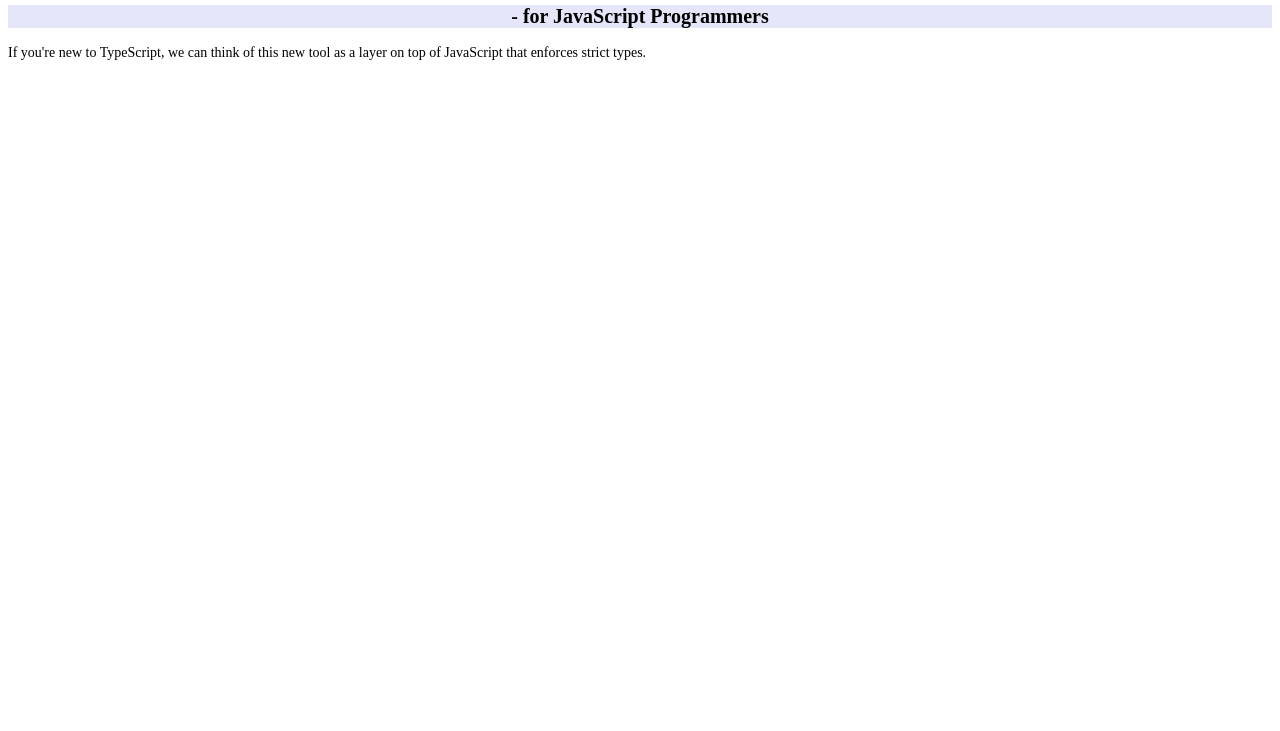
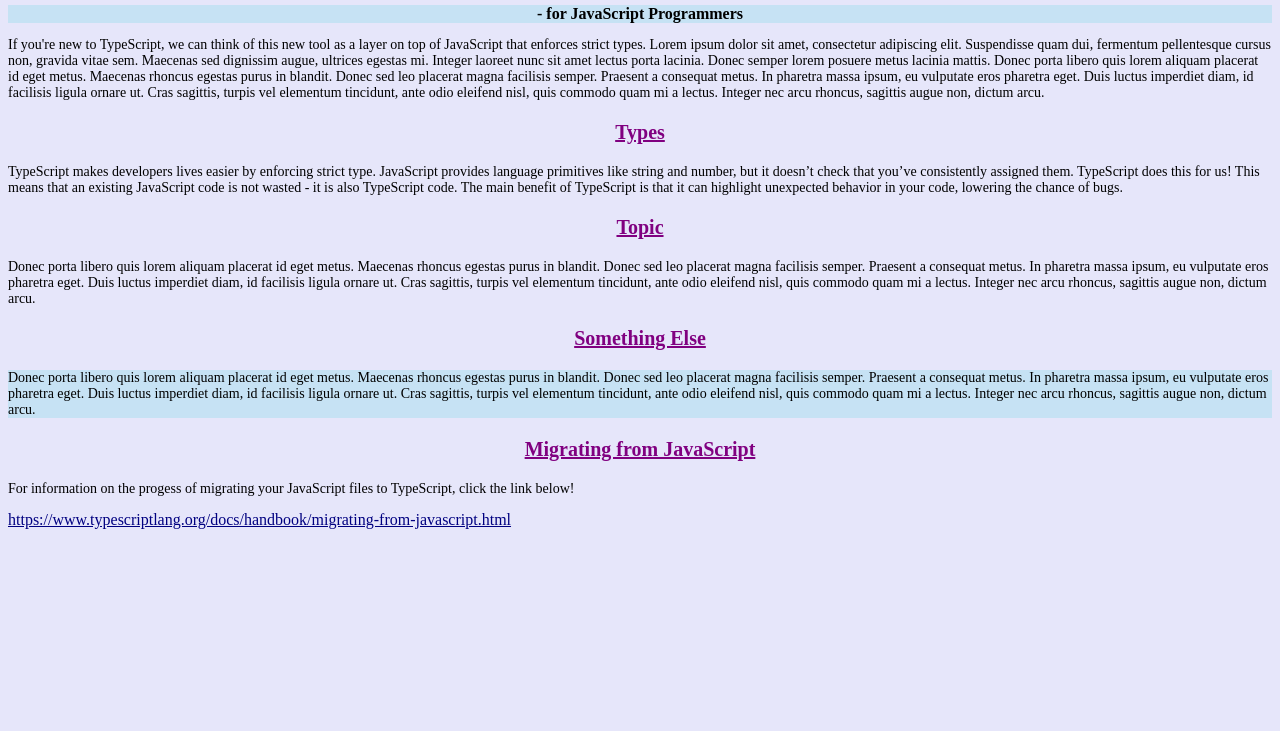
Before and after one commit to cs401-fall2022/lesson14-aprilclark597, a plain HTML site: page index.html in a window 1280 px wide. Shown: the part 69-800 px from the top of the page. Drawn offline with Linux system fonts and the light colour scheme.

Commit message:
added elements

```diff
--- a/css/style.css
+++ b/css/style.css
@@ -1,14 +1,30 @@
+
+*{background-color: lavender;}
+
 h1{
     font-size: 30px;
     color: purple;
     text-align: center;
+
    }
 h2{
+    font-size: 16px;
+    text-align: center;
+    background-color: rgb(198, 226, 244);
+
+}
+h3{
     font-size: 20px;
+    color: purple;
     text-align: center;
-    background-color: lavender;
-
+    text-decoration-line: underline;
 }
 p{
    font-size: 14px;
 }
+#third{
+    background-color: rgb(198, 226, 244);
+}
+.active{
+    color: navy;
+}
--- a/index.html
+++ b/index.html
@@ -14,8 +14,52 @@
     <div>
       <p>
         If you're new to TypeScript, we can think of this new tool as a layer on
-        top of JavaScript that enforces strict types.
+        top of JavaScript that enforces strict types. Lorem ipsum dolor sit
+        amet, consectetur adipiscing elit. Suspendisse quam dui, fermentum
+        pellentesque cursus non, gravida vitae sem. Maecenas sed dignissim
+        augue, ultrices egestas mi. Integer laoreet nunc sit amet lectus porta
+        lacinia. Donec semper lorem posuere metus lacinia mattis. Donec porta
+        libero quis lorem aliquam placerat id eget metus. Maecenas rhoncus
+        egestas purus in blandit. Donec sed leo placerat magna facilisis semper.
+        Praesent a consequat metus. In pharetra massa ipsum, eu vulputate eros
+        pharetra eget. Duis luctus imperdiet diam, id facilisis ligula ornare
+        ut. Cras sagittis, turpis vel elementum tincidunt, ante odio eleifend
+        nisl, quis commodo quam mi a lectus. Integer nec arcu rhoncus, sagittis
+        augue non, dictum arcu.
       </p>
+
+      <h3>Types</h3>
+      <p>
+        TypeScript makes developers lives easier by enforcing strict type.
+        JavaScript provides language primitives like string and
+        number, but it doesn’t check that you’ve consistently assigned them.
+        TypeScript does this for us! This means that an existing JavaScript code
+        is not wasted - it is also TypeScript code. The main benefit of TypeScript is that it can
+        highlight unexpected behavior in your code, lowering the chance of bugs.
+      </p>
+      <h3>Topic</h3>
+      <p>
+        Donec porta libero quis lorem aliquam placerat id eget metus. Maecenas
+        rhoncus egestas purus in blandit. Donec sed leo placerat magna facilisis
+        semper. Praesent a consequat metus. In pharetra massa ipsum, eu
+        vulputate eros pharetra eget. Duis luctus imperdiet diam, id facilisis
+        ligula ornare ut. Cras sagittis, turpis vel elementum tincidunt, ante
+        odio eleifend nisl, quis commodo quam mi a lectus. Integer nec arcu
+        rhoncus, sagittis augue non, dictum arcu.
+      </p>
+      <h3>Something Else</h3>
+      <p id = "third">
+        Donec porta libero quis lorem aliquam placerat id eget metus. Maecenas
+        rhoncus egestas purus in blandit. Donec sed leo placerat magna facilisis
+        semper. Praesent a consequat metus. In pharetra massa ipsum, eu
+        vulputate eros pharetra eget. Duis luctus imperdiet diam, id facilisis
+        ligula ornare ut. Cras sagittis, turpis vel elementum tincidunt, ante
+        odio eleifend nisl, quis commodo quam mi a lectus. Integer nec arcu
+        rhoncus, sagittis augue non, dictum arcu.
+      </p>
+      <h3>Migrating from JavaScript</h3>
+      <p>For information on the progess of migrating your JavaScript files to TypeScript, click the link below!</p>
+      <a class="active" href="https://www.typescriptlang.org/docs/handbook/migrating-from-javascript.html">https://www.typescriptlang.org/docs/handbook/migrating-from-javascript.html</a>
     </div>
   </body>
 </html>
```
